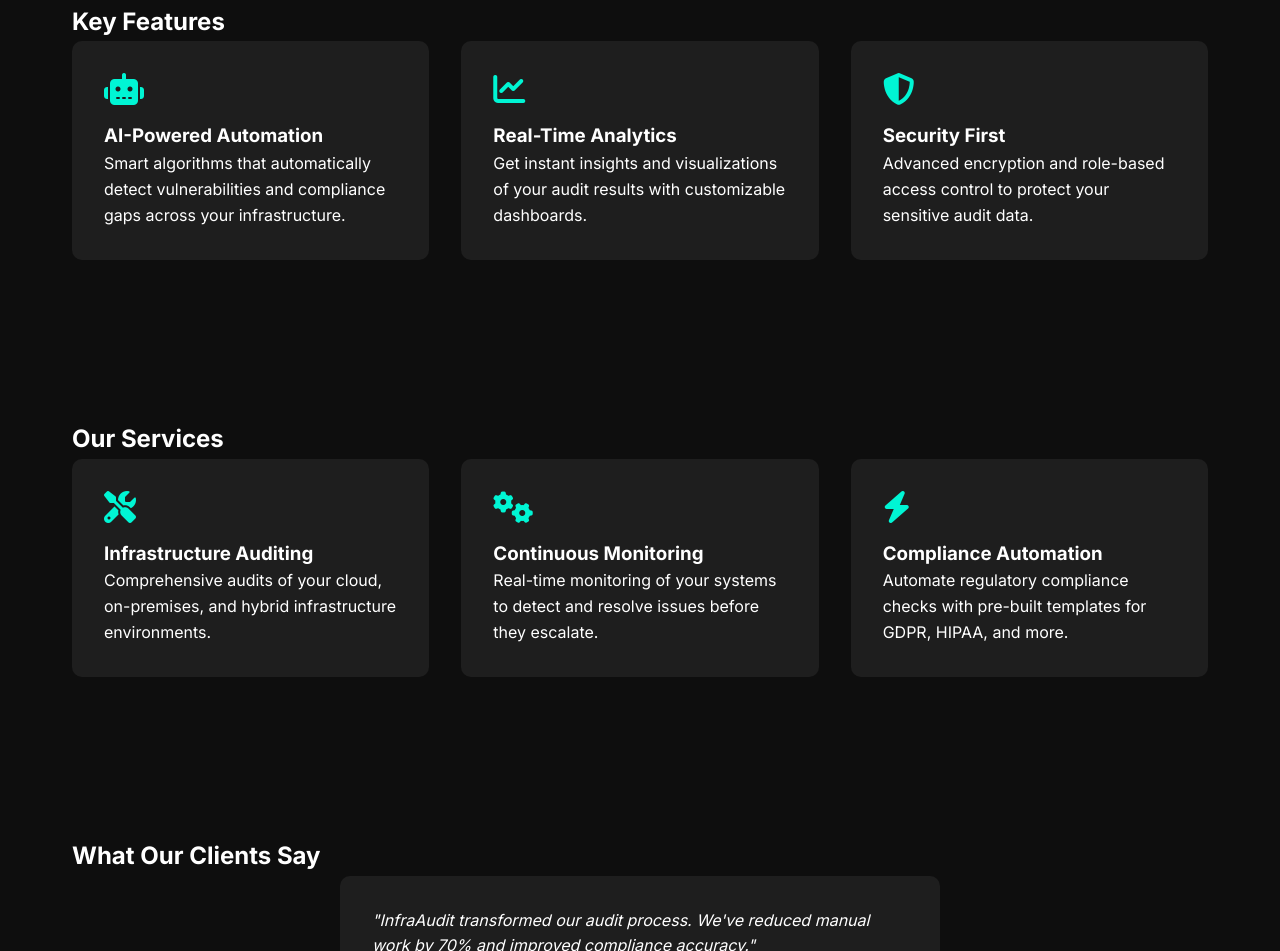
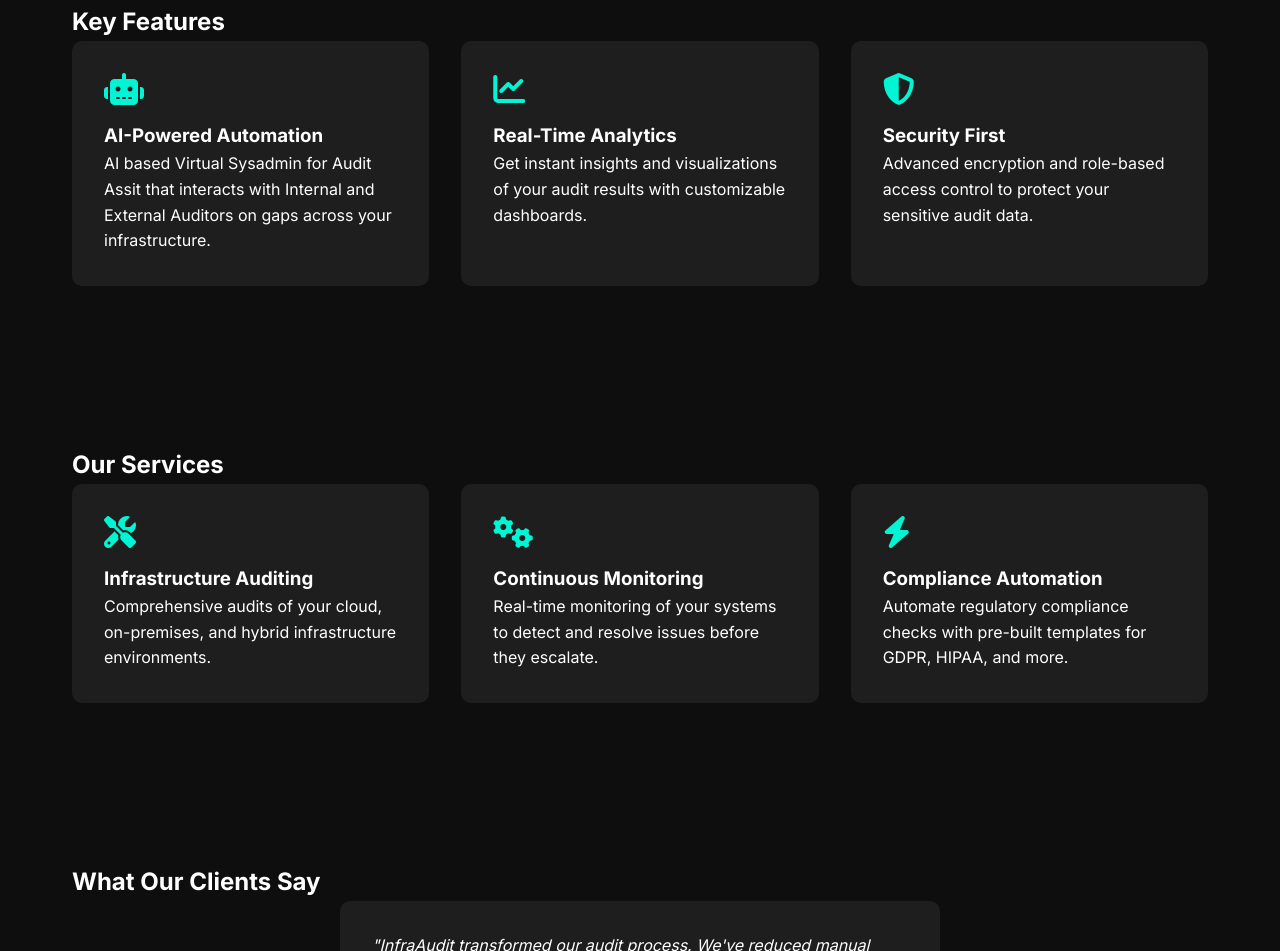
Before and after one commit to kauteetech/autoInfraAudit, a plain HTML site: page index.html in a window 1280 px wide. Shown: the part 877-1828 px from the top of the page. Drawn offline with Linux system fonts and the light colour scheme.

Commit message:
Update index.html

```diff
--- a/index.html
+++ b/index.html
@@ -229,7 +229,7 @@
       <div class="card">
         <i class="fas fa-robot"></i>
         <h3>AI-Powered Automation</h3>
-        <p>Smart algorithms that automatically detect vulnerabilities and compliance gaps across your infrastructure.</p>
+        <p>AI based Virtual Sysadmin for Audit Assit that interacts with Internal and External Auditors on gaps across your infrastructure.</p>
       </div>
       <div class="card">
         <i class="fas fa-chart-line"></i>
```
